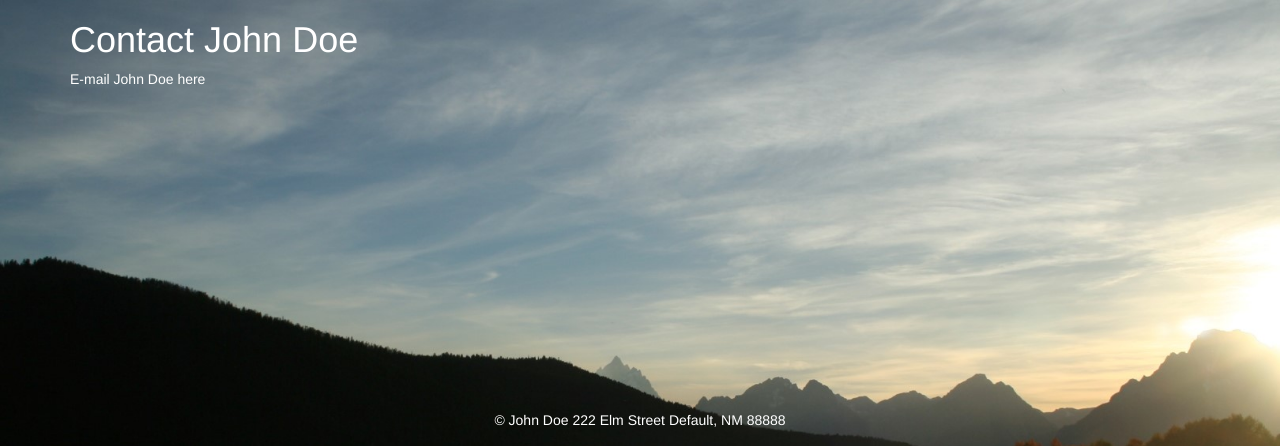
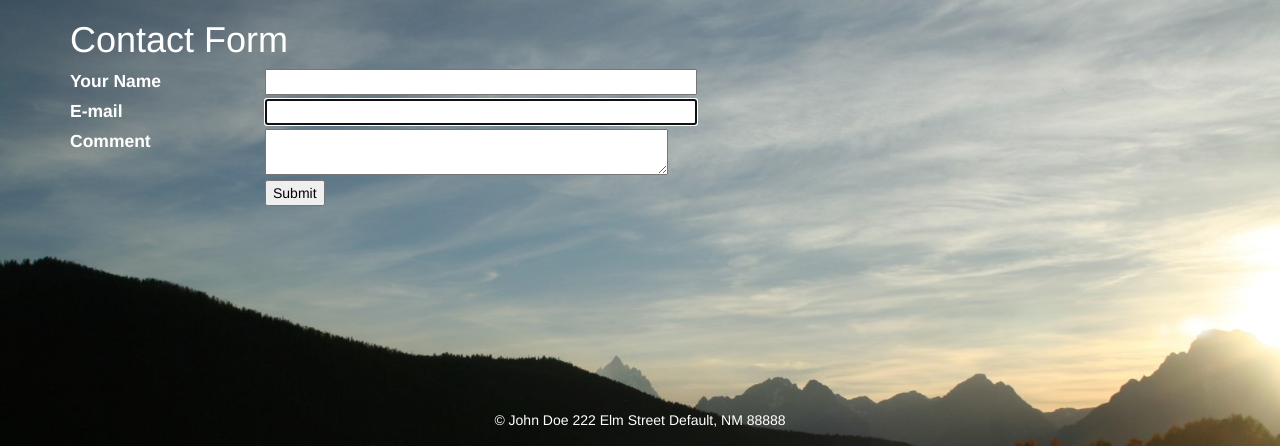
Before and after one commit to JoeyYama/Practice-01, a PHP site: page /index.php?page=contact in a window 1280 px wide. Shown: the part 100-546 px from the top of the page. Run offline with PHP 8.4, Linux system fonts and the light colour scheme.

Commit message:
Contact form
Added a simple contact form

```diff
--- a/css/style.css
+++ b/css/style.css
@@ -55,3 +55,13 @@ nav ul li a:hover {
 .home_image img {
 	margin:0 auto;
 }
+
+label {
+	text-align;right;
+	font-size:125%;
+}
+
+input, textarea {
+	color:#000;
+	size:200;
+}
--- a/index.php
+++ b/index.php
@@ -1,6 +1,7 @@
 <!DOCTYPE html>
 <html>
 <head>
+	<title>Practice?!!</title>
 	<link rel="stylesheet" href="css/bootstrap.min.css" />
 	<link rel="stylesheet" href="http://maxcdn.bootstrapcdn.com/bootstrap/3.3.5/css/bootstrap.min.css" />
 	<link rel="stylesheet" href="css/style.css" />
--- a/section/contact.html
+++ b/section/contact.html
@@ -1,4 +1,22 @@
 <div class="col-sm-12">
-<h1>Contact John Doe</h1>
-<a href="mailto:johndoe@example.com">E-mail John Doe here</a>
+	<h1>Contact Form</h1>
 </div>
+<div class="col-sm-12">
+	<form action="record.php" method="post">
+		<div class="row">
+			<div class="col-sm-2 label_field"><label>Your Name</label></div>
+			<div class="col-sm-4 input_box"><input type="text" name="name" size="50" required /></div>
+		</div>
+		<div class="row">
+			<div class="col-sm-2"><label>E-mail</label></div>
+			<div class="col-sm-4"><input type="email" name="email" size="50" required autofocus /></div>
+		</div>
+		<div class="row">
+				<div class="col-sm-2 label_field"><label>Comment</label></div>
+				<div class="col-sm-4 input_box"><textarea name="comment" cols="47"></textarea></div>
+		</div>
+		<div class="row">
+			<div class="col-sm-4 col-sm-offset-2"><input type="submit" value="Submit" /></div>
+		</div>
+	</form>
+</div>
```
Also changed, not shown: record.php (added, +30 -0 lines).
